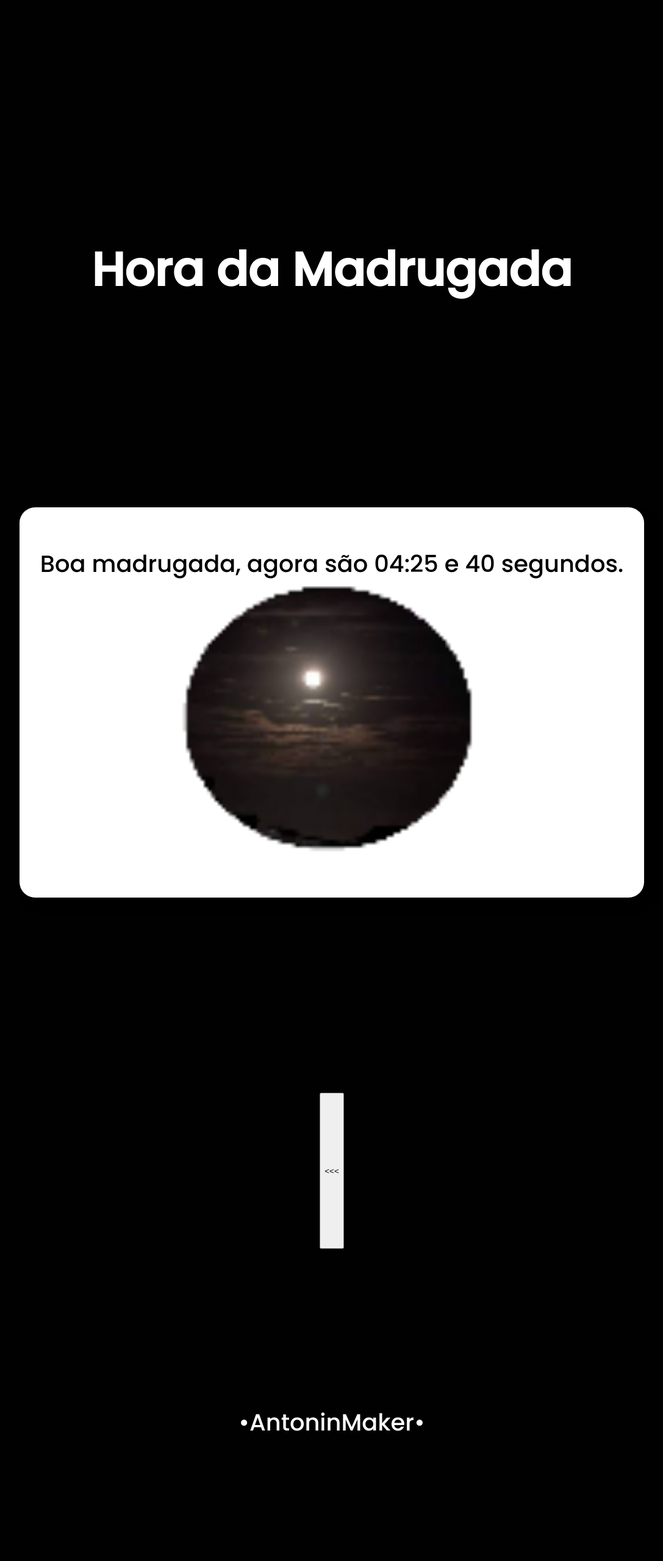
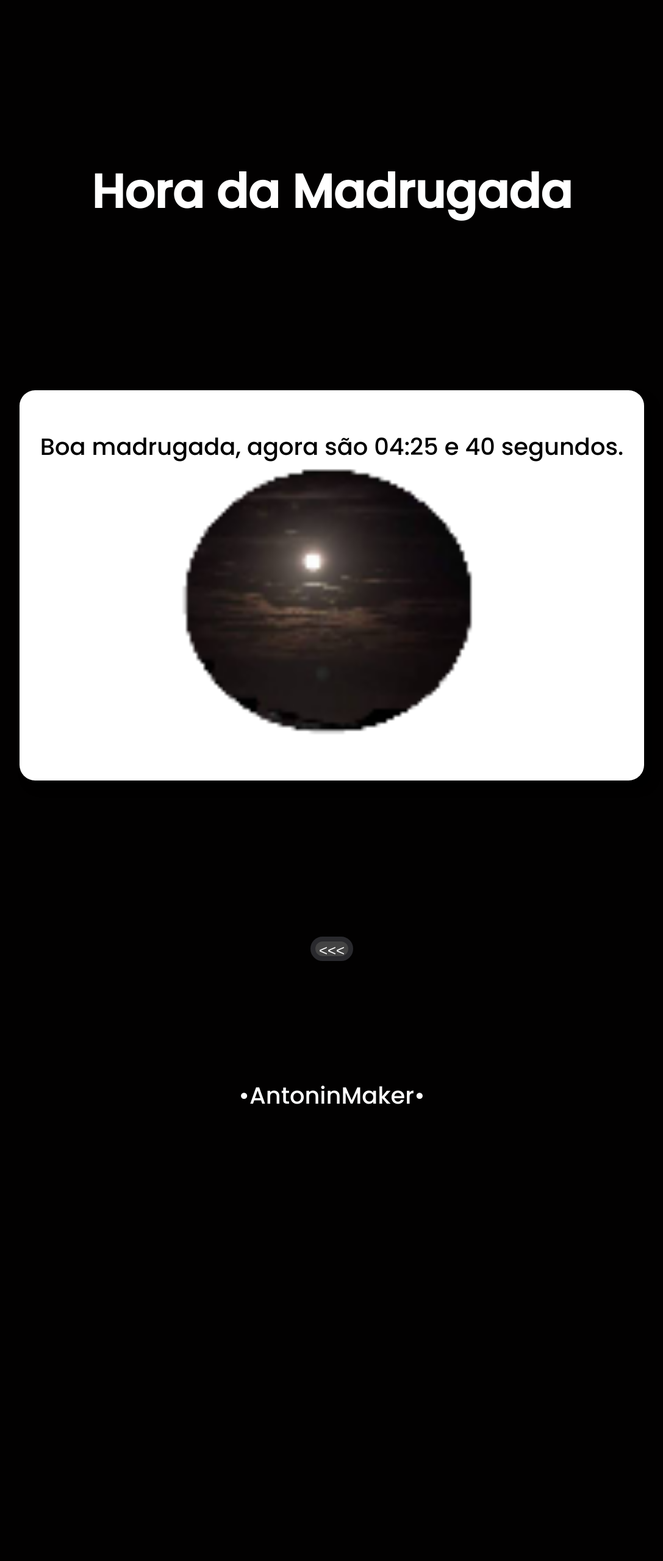
Before and after one commit to AntoninDev/minisite, a PHP site: page /pages/horadodia.html in a window 1280 px wide. Shown: the whole page at 61% size, without its empty margins (96-1183 px from the left). After the commit the page ends 1811 px from the top, so only its background shows below. Run offline with PHP 8.4, Linux system fonts and the light colour scheme.

Commit message:
update horadodia.css

```diff
--- a/pages/style/horadodia.css
+++ b/pages/style/horadodia.css
@@ -1,15 +1,18 @@
+/******************************************************/
+
  @import url('https://fonts.googleapis.com/css2?family=Poppins:wght@500&display=swap');
+
       * {
         height: 20vw;
-        margin-top: 15vw;
-      }
+        margin-top: 10vw;}
+
       body {
         margin: 0;
         padding: 0;
         text-align: center;
         background: rgb(70, 142, 236);
-        font-family: 'Poppins', sans-serif;
-      }
+        font-family: 'Poppins', sans-serif;}
+
       section {
         background: white;
         color: black;
@@ -17,33 +20,42 @@
         box-shadow: 1vw 1vw 1vw black;
         height: 50vw;
         width: 80vw;
-        margin: 10vw;
+        margin: 10vw;}
 
-      }
       .imgdia {
         height: 30vw;
         margin-right: 18vw;
-        margin-top: -20vw;
-      }
+        margin-top: -20vw;}
+
       .imgtarde {
         height: 35vw;
         margin-top: -22vw;
-        margin-left: 8vw;
-      }
+        margin-left: 8vw;}
+
       .imgnoite {
         height: 53vw;
         margin-top: -24vw;
-        margin-right: 2.5vw;
-      }
+        margin-right: 2.5vw;}
+
       .imgmadrugada {
         height: 80vw;
         margin-top: -39.5vw;
-        margin-right: 3vw;
-      }
+        margin-right: 3vw;}
+
       p {
         padding-top: 5vw;
-        font-size: 3vw;
-      }
+        font-size: 3vw;}
+
       h1 {
-        font-size: 6vw;
-      }
+        font-size: 6vw;}
+
+      button {
+        text-align: center;
+        height: 5vh;
+        font-size: 3vh;
+        border-radius: 3vw;
+        border: 0.7vw #29292D solid;
+        background: #434343;
+        color: #FFF;}
+
+/******************************************************/
```
